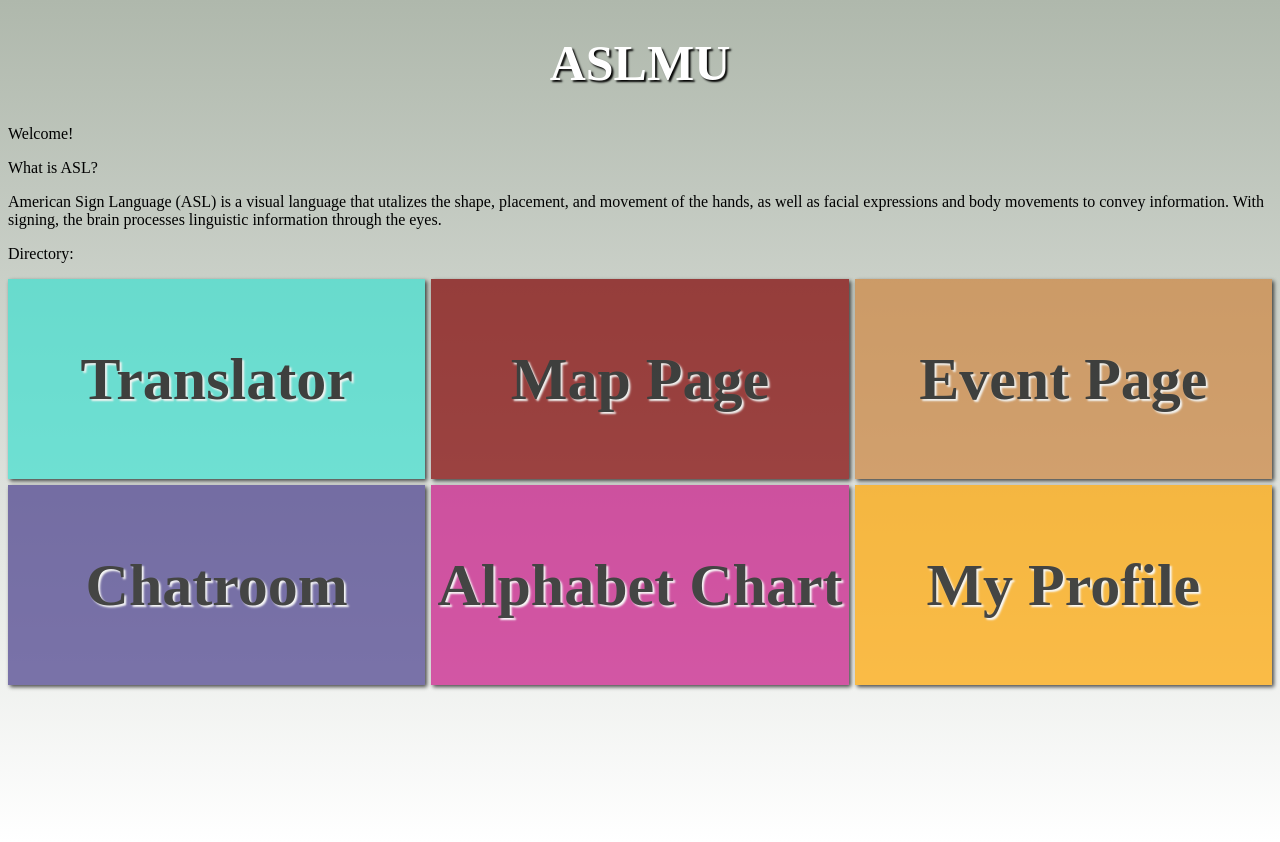
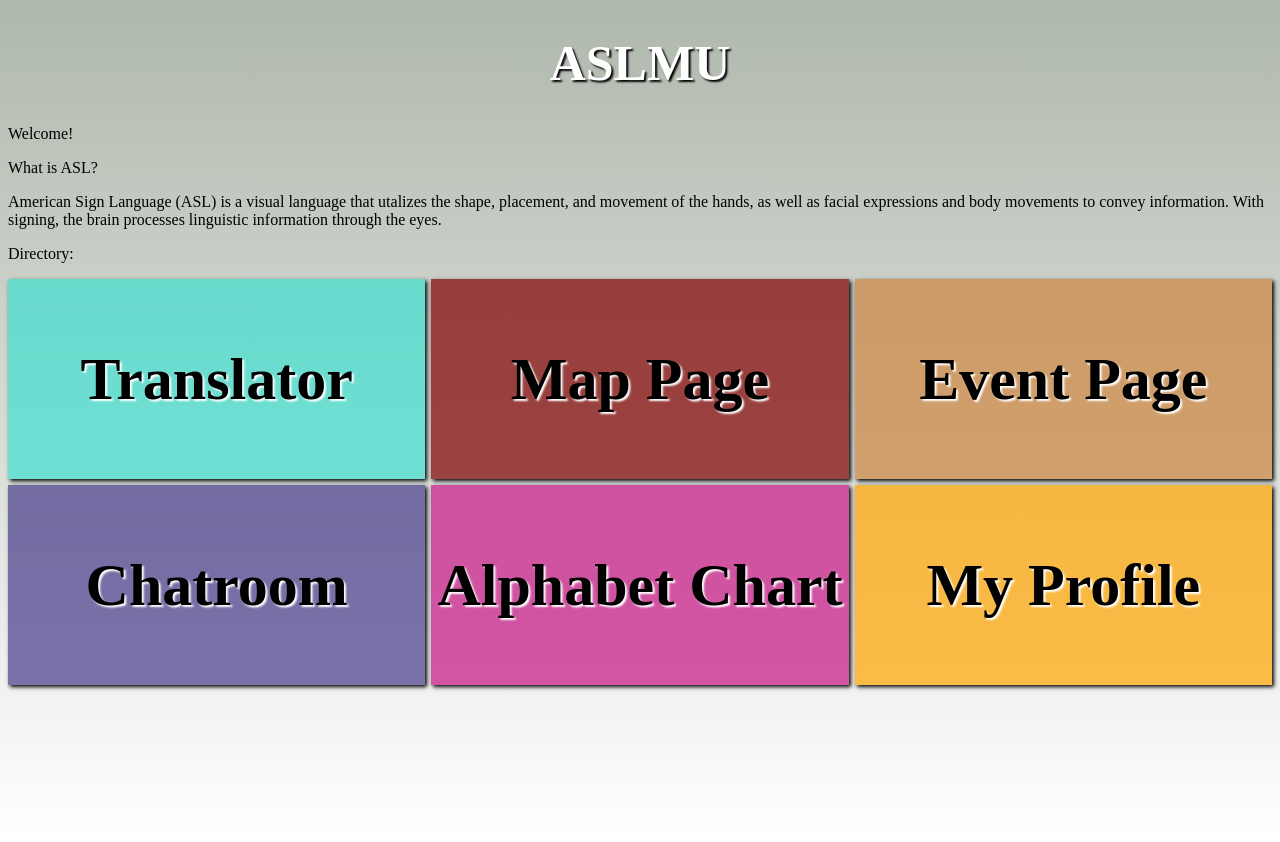
Before and after one commit to kgager/aslmu, a Python web app: template templates/mainpage.html in a window 1280 px wide. Run offline with Jinja, Linux system fonts and the light colour scheme; the template is opened without the code that fills it, so the values that code supplies are empty.

Commit message:
added calender to appear in event page

```diff
--- a/styles/mainpage.css
+++ b/styles/mainpage.css
@@ -26,67 +26,66 @@ menu div{
   justify-content: center;
   font-size: 60px;
   font-weight: bold;
-  opacity: .7;
   text-shadow: 2px 2px 2px white;
 }
 #map{
-  background-color: maroon;
+  background-color: 	rgba(128,0,0,0.7);
   height: 200px;
-  opacity: 0.7;
   box-shadow: 2px 2px 4px black;
 }
 #map:hover{
-  opacity: 1.0;
+  background-color: 	rgba(128,0,0,1);
+
   text-shadow: 2px 2px 4px black;
   box-shadow: 2px 2px 2px #AFB8AC;
 }
 #translator{
-  background-color: turquoise;
+  background-color: rgba(64,224,208,.7);
   height: 200px;
   box-shadow: 2px 2px 4px black;
 }
 #translator:hover{
-  opacity: 1.0;
+  background-color: rgba(64,224,208,1);
   text-shadow: 2px 2px 4px black;
   box-shadow: 2px 2px 2px #AFB8AC;
 }
 #event{
-  background-color: peru;
+  background-color: rgba(205,133, 63, .7);
   height: 200px;
   box-shadow: 2px 2px 4px black;
 }
 #event:hover{
-  opacity: 1.0;
+    background-color: rgba(205,133, 63,1);
   text-shadow: 2px 2px 4px black;
   box-shadow: 2px 2px 2px #AFB8AC;
 }
 #myprofile{
-  background-color: orange;
+  background-color: rgb(255,165,0,.7);
   height: 200px;
   box-shadow: 2px 2px 4px black;
 }
 #myprofile:hover{
-  opacity: 1.0;
+  background-color: rgba(255,165,0,1);
   text-shadow: 2px 2px 4px black;
   box-shadow: 2px 2px 2px #AFB8AC;
 }
 #chatroom{
-  background-color: darkslateblue;
+  background-color: rgba(72, 61, 139,.7);
   height: 200px;
   box-shadow: 2px 2px 4px black;
 }
 #chatroom:hover{
-  opacity: 1.0;
+  background-color: rgba(72, 61, 139, 1);
   text-shadow: 2px 2px 4px black;
   box-shadow: 2px 2px 2px #AFB8AC;
 }
 #manual{
-  background-color: MediumVioletRed;
+  background-color: rgba(199, 21, 133,.7);
   height: 200px;
   box-shadow: 2px 2px 4px black;
 }
 #manual:hover{
-  opacity: 1.0;
+  background-color: rgba(199, 21, 133,1);
   text-shadow: 2px 2px 4px black;
   box-shadow: 2px 2px 2px #AFB8AC;
 }
--- a/templates/eventpage.html
+++ b/templates/eventpage.html
@@ -11,5 +11,9 @@
     <form method="post" action="/main">
       <input  id = "kevin's_button" type="submit" value="GO TO MAIN"/>
     </form>
+    <!-- <form method="post" action="/index">
+      <input type="submit" value="Index"/> -->
+      <iframe src="https://calendar.google.com/calendar/embed?src=c4urib1lbe9ufjndftnpvu80jc%40group.calendar.google.com&ctz=America%2FLos_Angeles" style="border: 0" width="800" height="600" frameborder="0" scrolling="no"></iframe>
+    </form>
   </body>
 </html>
--- a/templates/index.html
+++ b/templates/index.html
@@ -15,7 +15,7 @@
 
     <script type="text/javascript">
       // Client ID and API key from the Developer Console
-      var CLIENT_ID = '817049900395-a3ch00l2hekk6sucqdc7g4hbdgr0jgmc.apps.googleusercontent.com';
+      var CLIENT_ID = '223052471011-sgu8k1nrp5uthc6ohe44od5bgv0jap8t.apps.googleusercontent.com';
       var API_KEY = 'AIzaSyA2EIdjnAIy8SFofYBZM9ObdFBGzQPueA0';
 
       // Array of API discovery doc URLs for APIs used by the quickstart
```
